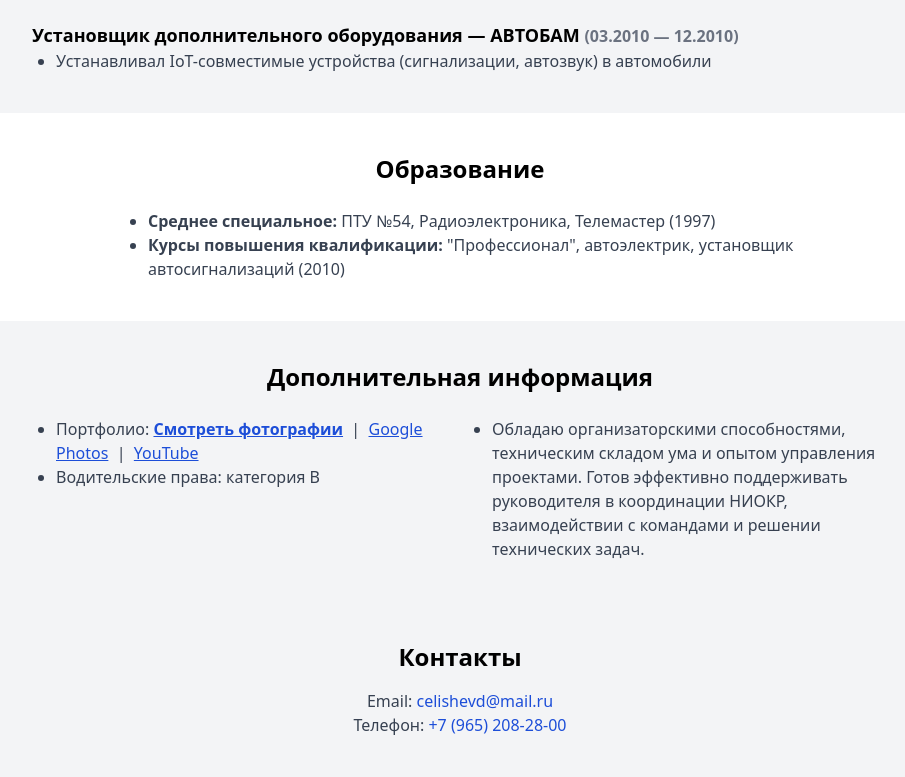
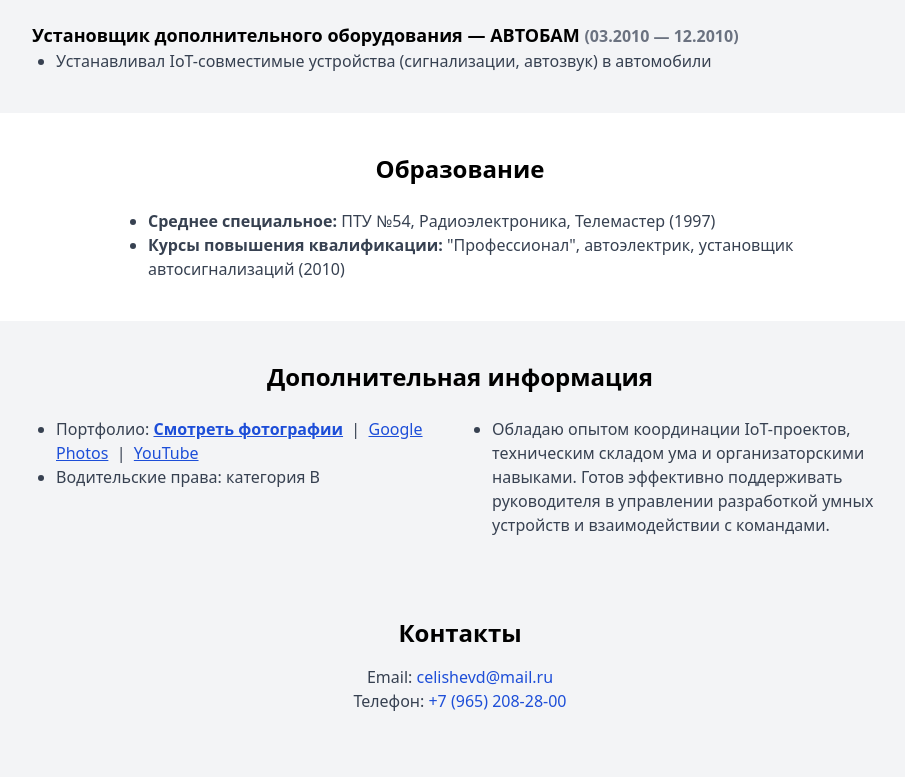
Before and after one commit to Den20050/resume-portfolio, a plain HTML site: page iot/index.html in a window 1280 px wide. Shown: the part 1671-2448 px from the top of the page, without its empty margins (180-1085 px from the left). After the commit the page ends 2424 px from the top, so only its background shows below. Drawn offline with nearby package versions, Linux system fonts and the light colour scheme.

Commit message:
Update index.html

```diff
--- a/iot/index.html
+++ b/iot/index.html
@@ -124,7 +124,7 @@
       <li>Водительские права: категория B</li>
     </ul>
     <ul class="list-disc pl-6 text-gray-700">
-      <li>Обладаю организаторскими способностями, техническим складом ума и опытом управления проектами. Готов эффективно поддерживать руководителя в координации НИОКР, взаимодействии с командами и решении технических задач.</li>
+      <li>Обладаю опытом координации IoT-проектов, техническим складом ума и организаторскими навыками. Готов эффективно поддерживать руководителя в управлении разработкой умных устройств и взаимодействии с командами.</li>
     </ul>
   </div>
 </section>
```
